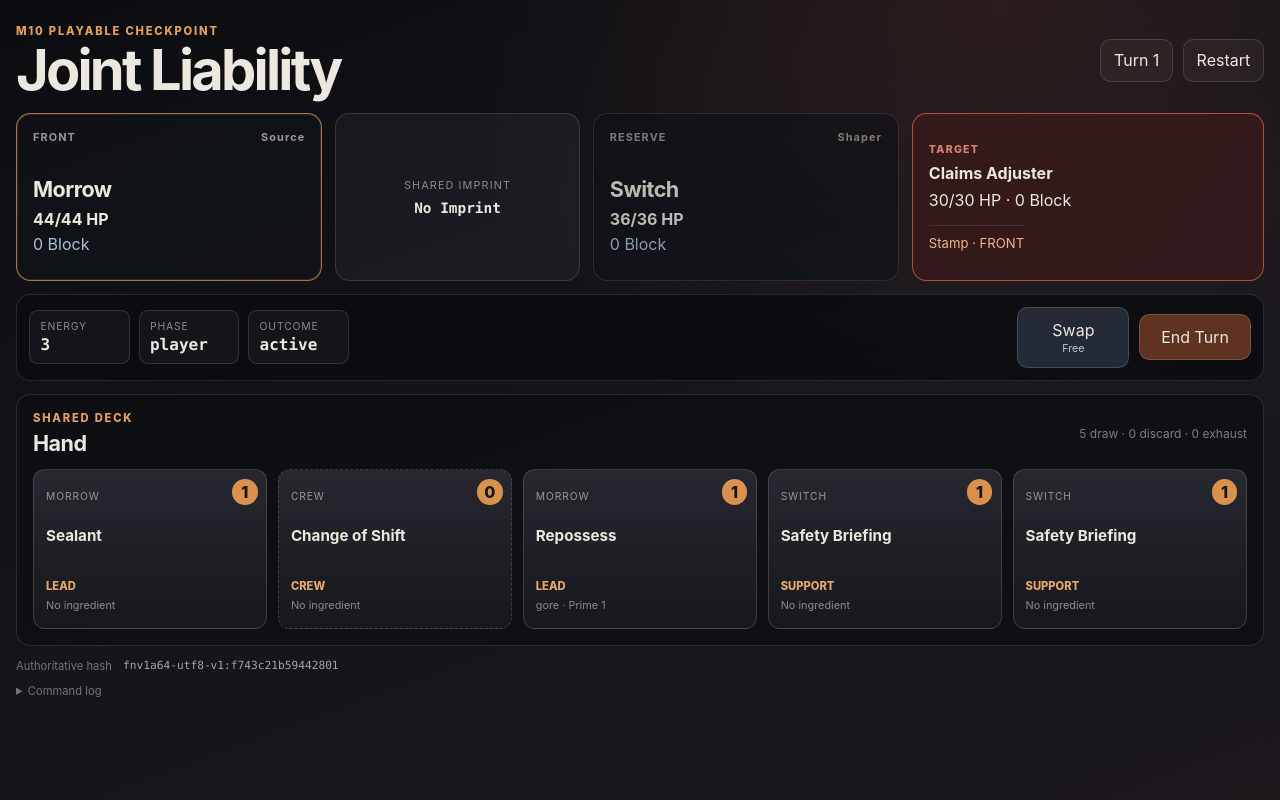
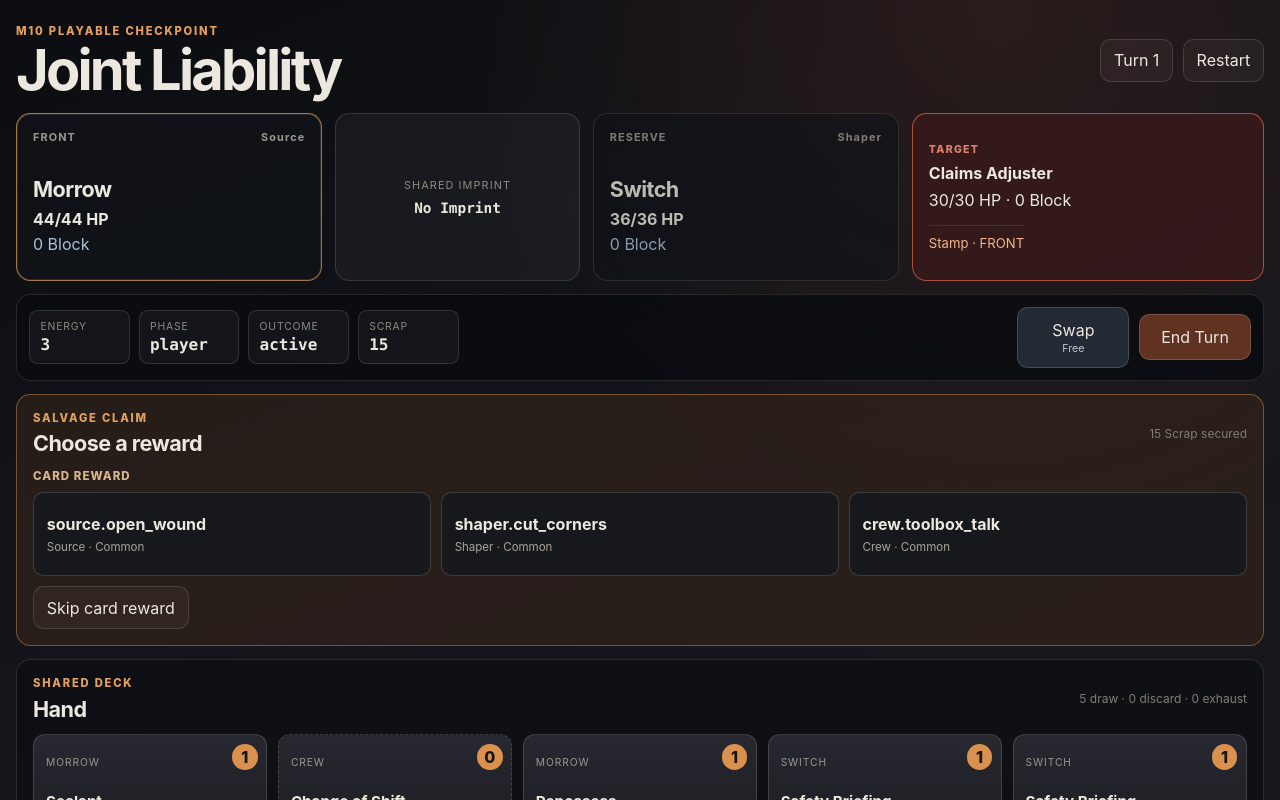
Before and after one commit to MarkJRogers92/Card, a React (Vite) app: page / in a window 1280 px wide. Shown: the top 800 px of the page. Built offline with nearby package versions, Linux system fonts and the light colour scheme.

Commit message:
feat: add M18 reward choice UI

```diff
--- a/src/client/App.css
+++ b/src/client/App.css
@@ -285,6 +285,60 @@ button:disabled {
   background: rgba(13, 15, 19, 0.72);
 }
 
+.reward-panel {
+  margin-top: 0.8rem;
+  padding: 1rem;
+  border: 1px solid rgba(230, 160, 93, 0.42);
+  border-radius: 0.9rem;
+  background: rgba(56, 37, 26, 0.58);
+}
+
+.reward-choice + .reward-choice {
+  margin-top: 1rem;
+}
+
+.reward-choice > p {
+  margin-bottom: 0.55rem;
+  color: #d6b68a;
+  font-size: 0.72rem;
+  font-weight: 800;
+  letter-spacing: 0.09em;
+  text-transform: uppercase;
+}
+
+.reward-options {
+  display: grid;
+  grid-template-columns: repeat(auto-fit, minmax(11rem, 1fr));
+  gap: 0.6rem;
+  margin-bottom: 0.65rem;
+}
+
+.reward-option {
+  min-height: 5.25rem;
+  padding: 0.8rem;
+  border: 1px solid rgba(236, 232, 223, 0.18);
+  border-radius: 0.65rem;
+  background: rgba(22, 24, 29, 0.92);
+  cursor: pointer;
+  text-align: left;
+}
+
+.reward-option:hover {
+  border-color: rgba(230, 160, 93, 0.78);
+}
+
+.reward-option strong,
+.reward-option span {
+  display: block;
+}
+
+.reward-option span {
+  margin-top: 0.35rem;
+  color: #a9a39c;
+  font-size: 0.72rem;
+  text-transform: capitalize;
+}
+
 .section-heading {
   justify-content: space-between;
   gap: 1rem;
--- a/src/client/App.tsx
+++ b/src/client/App.tsx
@@ -4,10 +4,12 @@ import {
   M10_MORROW_ID,
   M10_SWITCH_ID,
   applyM10Command,
-  createM10Fight,
+  claimRewardOption,
+  createM10RewardFixture,
   getM10Hand,
   hashM10Fight,
   projectSelectedEnemyIntents,
+  skipCardReward,
   type AuthoritativeState,
   type M10Command,
 } from "../engine";
@@ -28,7 +30,7 @@ function positionLabel(
 }
 
 export function App() {
-  const [state, setState] = useState<AuthoritativeState>(() => createM10Fight());
+  const [state, setState] = useState<AuthoritativeState>(() => createM10RewardFixture());
   const [commands, setCommands] = useState<readonly M10Command[]>([]);
   const [selectedTarget, setSelectedTarget] = useState(M10_CLAIMS_ADJUSTER_ID);
   const [error, setError] = useState<string | null>(null);
@@ -59,10 +61,28 @@ export function App() {
   }
 
   function restart(): void {
-    setState(createM10Fight());
+    setState(createM10RewardFixture());
     setCommands([]);
     setSelectedTarget(M10_CLAIMS_ADJUSTER_ID);
     setError(null);
+  }
+
+  function claimReward(transactionId: string, optionId: string): void {
+    try {
+      setState(claimRewardOption(state, transactionId, optionId));
+      setError(null);
+    } catch (caught) {
+      setError(caught instanceof Error ? caught.message : String(caught));
+    }
+  }
+
+  function skipReward(transactionId: string): void {
+    try {
+      setState(skipCardReward(state, transactionId));
+      setError(null);
+    } catch (caught) {
+      setError(caught instanceof Error ? caught.message : String(caught));
+    }
   }
 
   const imprint = combat.imprint;
@@ -155,6 +175,10 @@ export function App() {
             <span>Outcome</span>
             <strong data-testid="outcome">{combat.outcome}</strong>
           </div>
+          <div>
+            <span>Scrap</span>
+            <strong data-testid="scrap">{state.rewards.scrap}</strong>
+          </div>
         </div>
 
         <div className="primary-controls">
@@ -181,6 +205,47 @@ export function App() {
           </button>
         </div>
       </section>
+
+      {state.rewards.pending !== null && (
+        <section className="reward-panel" data-testid="reward-panel" aria-label="Combat reward">
+          <div className="section-heading">
+            <div>
+              <p className="eyebrow">SALVAGE CLAIM</p>
+              <h2>Choose a reward</h2>
+            </div>
+            <span>{state.rewards.scrap} Scrap secured</span>
+          </div>
+          {state.rewards.pending.choices.map((choice) => (
+            <div className="reward-choice" key={choice.choiceId}>
+              <p>{choice.kind === "card" ? "Card reward" : "Relic reward"}</p>
+              <div className="reward-options">
+                {choice.options.map((option) => (
+                  <button
+                    className="reward-option"
+                    data-testid={`reward-option-${option.id}`}
+                    key={option.id}
+                    onClick={() => claimReward(state.rewards.pending?.transactionId ?? "", option.id)}
+                    type="button"
+                  >
+                    <strong>{option.id}</strong>
+                    <span>{option.kind === "card" ? `${option.role} · ${option.rarity}` : "Relic"}</span>
+                  </button>
+                ))}
+              </div>
+              {choice.kind === "card" && (
+                <button
+                  className="secondary-button"
+                  data-testid="reward-skip"
+                  onClick={() => skipReward(state.rewards.pending?.transactionId ?? "")}
+                  type="button"
+                >
+                  Skip card reward
+                </button>
+              )}
+            </div>
+          ))}
+        </section>
+      )}
 
       <section className="hand-section" aria-labelledby="hand-heading">
         <div className="section-heading">
--- a/src/engine/index.ts
+++ b/src/engine/index.ts
@@ -246,6 +246,7 @@ export {
   M10_SWITCH_ID,
   applyM10Command,
   createM10Fight,
+  createM10RewardFixture,
   endM10Turn,
   getM10CardView,
   getM10Hand,
--- a/src/engine/m10-fight.ts
+++ b/src/engine/m10-fight.ts
@@ -34,6 +34,7 @@ import {
 import type { Ingredient } from "./imprint";
 import { installInitialPassives } from "./initial-passives";
 import { resolvePostCardIngredientWithTriggers } from "./passive-card";
+import { createEncounterReward, type RewardCatalog } from "./rewards";
 import {
   createAuthoritativeState,
   hashAuthoritativeState,
@@ -44,6 +45,15 @@ export const M10_DEFAULT_SEED = 1010 as const;
 export const M10_MORROW_ID = "morrow" as const;
 export const M10_SWITCH_ID = "switch" as const;
 export const M10_CLAIMS_ADJUSTER_ID = "claims-adjuster" as const;
+
+const M18_REWARD_FIXTURE_CATALOG: RewardCatalog = {
+  cards: [
+    { id: "source.open_wound", role: "source", rarity: "common", unlocked: true },
+    { id: "shaper.cut_corners", role: "shaper", rarity: "common", unlocked: true },
+    { id: "crew.toolbox_talk", role: "crew", rarity: "common", unlocked: true },
+  ],
+  relics: [],
+};
 
 export type M10CardOwner = "morrow" | "switch" | "crew";
 export type M10CardDestination = "discard" | "exhaust";
@@ -389,6 +399,15 @@ export function createM10Fight(seed: number = M10_DEFAULT_SEED): AuthoritativeSt
   return beginPlayerTurn(state);
 }
 
+export function createM10RewardFixture(): AuthoritativeState {
+  return createEncounterReward(createM10Fight(), M18_REWARD_FIXTURE_CATALOG, {
+    transactionId: "m10-reward-fixture",
+    encounter: "ordinary",
+    selectedRoles: ["source", "shaper", "crew"],
+    ownedRelicIds: [],
+  });
+}
+
 export function getM10CardView(
   state: AuthoritativeState,
   instanceId: CardInstanceId,
--- a/src/engine/rewards.ts
+++ b/src/engine/rewards.ts
@@ -296,10 +296,10 @@ export function claimRewardOption(
 
 export function skipCardReward(state: AuthoritativeState, transactionId: string): AuthoritativeState {
   if (state.rewards.completedTransactionIds.includes(transactionId)) return state;
+  if (state.rewards.resolvedChoiceIds.includes(`${transactionId}:card`)) return state;
   const pending = requirePendingTransaction(state, transactionId);
   const choice = pending.choices.find((candidate) => candidate.kind === "card");
   if (choice === undefined) throw new Error("The pending reward has no card choice to skip.");
-  if (state.rewards.resolvedChoiceIds.includes(`${transactionId}:${choice.choiceId}`)) return state;
   return resolveChoice(state, pending, choice);
 }
 
```
Also changed, not shown: 2 other files (tests, documents, lock files or other folders).
